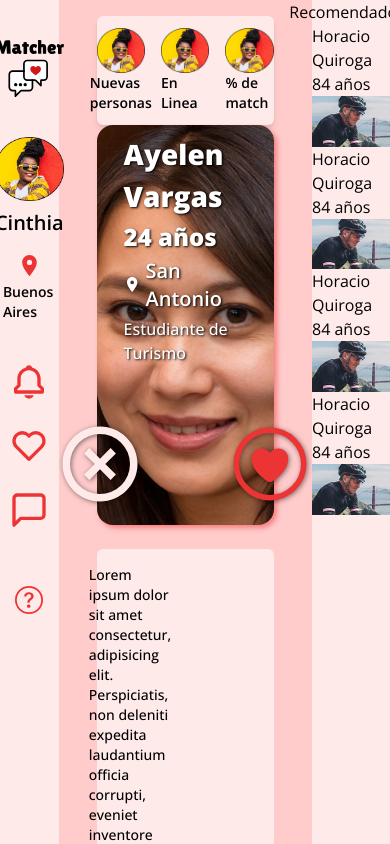
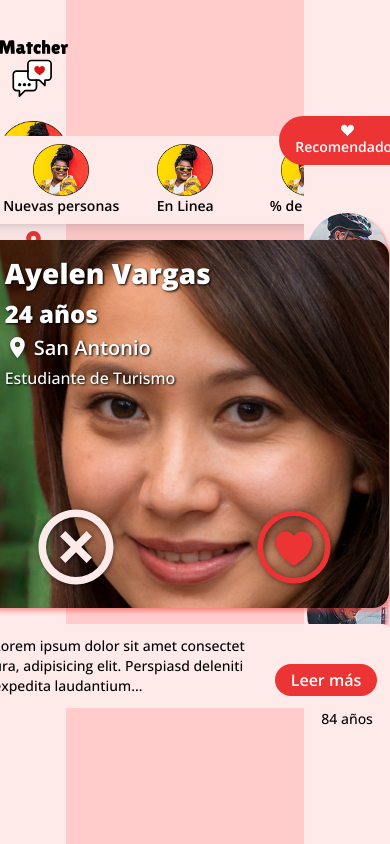
Before and after one commit to No-Country/C8-G49, a React (Create React App) app in the folder frontend/: page /feed in a window 390 px wide. Shown: the top 844 px of the page. Built offline with nearby package versions, Linux system fonts and the light colour scheme.

Commit message:
responsive hasta 750px

```diff
--- a/frontend/src/App.css
+++ b/frontend/src/App.css
@@ -11,7 +11,7 @@ Links: #6F25D9
 Feed: #FFCBCB
 NavBar: #FFEAEA
 Icons: #ed3434
-*******************/
+************************/
 
 * {
 	margin: 0;
@@ -34,15 +34,99 @@ body {
 
 @layer components {
 
-	.swiperCardImg {
+	/*** container clases ***/
+
+	.sideBarContainer {
+		width: 15%;
+	}
+
+	.swiperContainer {
+		width: 65%;
+	}
+
+	.recommendedContainer {
+		width: 20%;
+		gap: 0.75rem;
+	}
+
+	.recommendedImgContainer {
+		gap: 0.5rem;
+	}
+
+	/*** component clases ***/
+
+	.sideBarImg {
+		width: 7rem;
+	}
+
+	.recommendedImg {
+		width: 7rem;
+	}
+
+	/*** utility clases ***/
+
+	.cardShadow {
 		filter: drop-shadow(0.2rem 0.2rem 0.15rem rgb(237, 52, 52, 0.5));
 	}
 
-	.swiperCardTextShadow {
+	.textShadow {
 		text-shadow: 0.075rem 0.075rem 0.15rem #000;
 	}
 
-	.swiperCardIconShadow {
+	.iconShadow {
 		filter: drop-shadow(0.075rem 0.075rem 0.15rem rgb(0, 0, 0, 0.5));
 	}
+
+	.imgShadow {
+		filter: drop-shadow(0.15rem 0.15rem 0.1rem rgb(237, 52, 52, 0.5));
+	}
+
+	.textShadowRed {
+		text-shadow: 0.075rem 0.075rem 0 rgb(237, 52, 52, 0.25);
+	}
+
+	/*** media queries ***/
+
+	@media only screen and (max-width: 1000px) {
+
+		.sideBarContainer {
+            width: 17%;
+        }
+
+		.swiperContainer {
+            width: 61%;
+        }
+
+		.recommendedContainer {
+            width: 22%;
+			gap: 3rem;
+        }
+
+		.recommendedImgContainer {
+			gap: 1.5rem;
+		}
+
+		.sideBarImg {
+			width: 5rem;
+		}
+
+		.recommendedImg {
+			width: 5rem;
+		}
+    }
+
+/* 	@media only screen and (max-width: 750px) {
+
+		.sideBarContainer {
+            width: 20%;
+        }
+
+		.swiperContainer {
+            width: 55%;
+        }
+
+		.recommendedContainer {
+            width: 25%;
+        }
+    } */
 }
--- a/frontend/src/components/Recommended.tsx
+++ b/frontend/src/components/Recommended.tsx
@@ -3,31 +3,35 @@ import { BsFillSuitHeartFill } from 'react-icons/bs';
 
 function Recommended() {
     return (
-        <div className='bg-[#FFEAEA] w-1/5'>
-            <div className="flex justify-center items-center gap-2">
-                <h2>Recomendados</h2>
-                <BsFillSuitHeartFill color="#ed3434" />
+        <div className='recommendedContainer bg-[#FFEAEA] flex flex-col items-center justify-center'>
+            <div className="flex flex-col justify-center items-center px-4 py-2 rounded-full bg-[#ed3434]">
+                <BsFillSuitHeartFill color="#fff" size={13} />
+                <h2 className='text-white font-semibold text-sm'>Recomendados</h2>
             </div>
-            <div className="perfiles-recomendados">
-                <div className="perfil-recomendado">
-                    <h3>Horacio Quiroga</h3>
-                    <p>84 años</p>
-                    <img src={horacio} alt="el buen Horacito" />
+            <div className="recommendedImgContainer flex flex-col items-center justify-center">
+                <div className='flex flex-col items-center justify-center'>
+                    <img src={horacio} alt="el buen Horacito" className='block rounded-full aspect-square
+                    object-cover imgShadow recommendedImg' loading='lazy' />
+                    <div className="flex flex-col items-center justify-center">
+                        <h3 className='font-semibold textShadowRed leading-7'>Horacio Quiroga</h3>
+                        <p className='font-medium text-sm'>84 años</p>
+                    </div>
                 </div>
-                <div className="perfil-recomendado">
-                    <h3>Horacio Quiroga</h3>
-                    <p>84 años</p>
-                    <img src={horacio} alt="el buen Horacito" />
+                <div className='flex flex-col items-center justify-center'>
+                    <img src={horacio} alt="el buen Horacito" className='block rounded-full aspect-square
+                    object-cover imgShadow recommendedImg' loading='lazy' />
+                    <div className="flex flex-col items-center justify-center">
+                        <h3 className='font-semibold textShadowRed leading-7'>Horacio Quiroga</h3>
+                        <p className='font-medium text-sm'>84 años</p>
+                    </div>
                 </div>
-                <div className="perfil-recomendado">
-                    <h3>Horacio Quiroga</h3>
-                    <p>84 años</p>
-                    <img src={horacio} alt="el buen Horacito" />
-                </div>
-                <div className="perfil-recomendado">
-                    <h3>Horacio Quiroga</h3>
-                    <p>84 años</p>
-                    <img src={horacio} alt="el buen Horacito" />
+                <div className='flex flex-col items-center justify-center'>
+                    <img src={horacio} alt="el buen Horacito" className='block rounded-full aspect-square
+                    object-cover imgShadow recommendedImg' loading='lazy' />
+                    <div className="flex flex-col items-center justify-center">
+                        <h3 className='font-semibold textShadowRed leading-7'>Horacio Quiroga</h3>
+                        <p className='font-medium text-sm'>84 años</p>
+                    </div>
                 </div>
             </div>
         </div>
--- a/frontend/src/components/NavBar.tsx
+++ b/frontend/src/components/SideBar.tsx
@@ -6,37 +6,37 @@ import { FiMessageSquare } from 'react-icons/fi';
 import { BsQuestionCircle } from 'react-icons/bs';
 import { Link } from 'react-router-dom';
 
-function NavBar() {
+function SideBar() {
     return (
-        <div className='flex flex-col items-center py-10 bg-[#FFEAEA] w-[15%]'>
+        <div className='sideBarContainer flex flex-col items-center py-10 bg-[#FFEAEA]'>
             <div className="flex flex-col gap-4 items-center">
             <Link to="/">
-                <img src={logo} alt="Matcher logo" className='w-20' />
+                <img src={logo} alt="Matcher logo" className='w-20 block' loading='lazy' />
             </Link>
-                <div className="flex flex-col items-center mt-6">
-                    <img src={profile} alt="foto de perfil" className='w-26' />
+                <div className="flex flex-col items-center mt-2">
+                    <img src={profile} alt="foto de perfil" className='sideBarImg block' loading='lazy' />
                     <p className='font-semibold text-xl mt-2'>Cinthia</p>
-                    <div className="flex flex-col px-2 mt-4 items-center justify-center">
+                    <div className="flex flex-col px-2 mt-2 items-center justify-center">
                         <MdPlace size={25} color="#ed3434" />
                         <p className='text-sm font-semibold mt-1'>Buenos Aires</p>
                     </div>
                 </div>
             </div>
-            <div className='flex flex-col items-center gap-6 pt-10'>
-                <a>
+            <div className='flex flex-col items-center gap-4 mt-6'>
+                <Link to="/">
                     <BiBell size={40} color="#ed3434" className="cursor-pointer" />
-                </a>
-                <a>
+                </Link>
+                <Link to="/">
                     <BiHeart size={40} color="#ed3434" className="cursor-pointer" />
-                </a>
-                <a>
+                </Link>
+                <Link to="/">
                     <FiMessageSquare size={40} color="#ed3434" className="cursor-pointer" />
-                </a>
+                </Link>
             </div>
-            <BsQuestionCircle size={28} color="#ed3434" className="mt-14 cursor-pointer" />
+            <BsQuestionCircle size={30} color="#ed3434" className="mt-10 cursor-pointer" />
         </div>
     )
 
 }
 
-export default NavBar;
+export default SideBar;
--- a/frontend/src/components/index.ts
+++ b/frontend/src/components/index.ts
@@ -1,5 +1,5 @@
 export { default as Root } from './root/Root';
-export { default as NavBar } from './NavBar';
+export { default as SideBar } from './SideBar';
 export { default as Recommended } from './Recommended';
 export { default as SwiperCard } from './swiperComponents/SwiperCard';
 export { default as SwiperFilters } from './swiperComponents/SwiperFilters';
--- a/frontend/src/components/swiperComponents/SwiperCard.tsx
+++ b/frontend/src/components/swiperComponents/SwiperCard.tsx
@@ -5,37 +5,36 @@ import { IoHeartCircleOutline } from 'react-icons/io5';
 
 function SwiperCard() {
     return (
-        <div className='flex flex-col items-center justify-center gap-6'>
-            <div className="relative w-[70%] flex flex-col items-center justify-center">
-                <img src={image} alt="imagen subida a Matcher" className='h-[25rem] object-cover rounded-2xl
-                swiperCardImg' />
-                <div className="absolute top-2 left-[45%] -translate-x-1/2 text-white">
+        <div className='flex flex-col items-center justify-center gap-4 mt-4 z-10'>
+            <div className="relative flex flex-col items-center justify-center">
+                <img src={image} alt="imagen subida a Matcher" className='h-[23rem] w-[25.5rem] object-cover rounded-2xl
+                cardShadow block' loading='lazy' />
+                <div className="absolute top-3 left-[31%] -translate-x-1/2 text-white">
                     <div className="flex flex-col items-start gap-1">
-                        <h1 className='swiperCardTextShadow font-extrabold text-[1.75rem]'>Ayelen Vargas</h1>
-                        <h3 className='swiperCardTextShadow font-extrabold text-2xl'>24 años</h3>
+                        <h1 className='textShadow font-extrabold text-[1.75rem]'>Ayelen Vargas</h1>
+                        <h3 className='textShadow font-extrabold text-2xl'>24 años</h3>
                         <div className="flex gap-1 items-center justify-center">
-                            <MdPlace className='swiperCardIconShadow' size={25} />
-                            <p className='swiperCardTextShadow font-semibold text-xl'>San Antonio</p>
+                            <MdPlace className='iconShadow' size={25} />
+                            <p className='textShadow font-semibold text-xl'>San Antonio</p>
                         </div>
-                        <p className='swiperCardTextShadow font-medium'>Estudiante de Turismo</p>
+                        <p className='textShadow font-medium'>Estudiante de Turismo</p>
                     </div>
                 </div>
                 <div className="absolute bottom-4">
-                    <div className="flex gap-20 justify-center items-center">
+                    <div className="flex gap-32 justify-center items-center">
                         <button>
-                            <RiCloseCircleLine color='#FFEAEA' size={90} className="swiperCardIconShadow" />
+                            <RiCloseCircleLine color='#FFEAEA' size={90} className="iconShadow" />
                         </button>
                         <button>
-                            <IoHeartCircleOutline color='#ed3434' size={90} className="swiperCardIconShadow" />
+                            <IoHeartCircleOutline color='#ed3434' size={90} className="iconShadow" />
                         </button>
                     </div>
                 </div>
             </div>
-            <div className="w-[70%] bg-[#FFEAEA] rounded-md flex justify-center items-end gap-2 p-4">
+            <div className="w-[25.5rem] bg-[#FFEAEA] rounded-md flex justify-center items-end gap-2 p-3">
                 <p className='text-sm font-medium'>
-                    Lorem ipsum dolor sit amet consectetur, adipisicing elit. Perspiciatis, non deleniti
-                    expedita laudantium officia corrupti, eveniet inventore odio velit possimus deserunt,
-                    ad harum veniam. Delectus...
+                    Lorem ipsum dolor sit amet consectet ura, adipisicing elit. Perspiasd deleniti
+                    expedita laudantium...
                 </p>
                 <button className='text-white font-semibold px-4 py-1 rounded-2xl min-w-max bg-[#ed3434]'>
                     Leer más
--- a/frontend/src/components/swiperComponents/SwiperFilters.tsx
+++ b/frontend/src/components/swiperComponents/SwiperFilters.tsx
@@ -2,18 +2,18 @@ import profile from '../../assets/sidebar-profile.png';
 
 function SwiperFilters() {
     return (
-        <div className="flex justify-around items-center bg-[#FFEAEA] w-[70%] rounded-md shadow-md">
-            <div className='py-3 grid grid-cols-3 gap-4'>
+        <div className="flex justify-around items-center bg-[#FFEAEA] w-[25.5rem] rounded-md shadow-lg">
+            <div className='py-2 grid grid-cols-3 gap-2'>
                 <div className="flex flex-col items-center justify-center cursor-pointer">
-                    <img src={profile} alt="foto de perfil" className='w-14' />
+                    <img src={profile} alt="foto de perfil" className='w-14 block' loading='lazy' />
                     <p className='font-semibold text-sm'>Nuevas personas</p>
                 </div>
                 <div className="flex flex-col items-center justify-center cursor-pointer">
-                    <img src={profile} alt="foto de perfil" className='w-14' />
+                    <img src={profile} alt="foto de perfil" className='w-14 block' loading='lazy' />
                     <p className='font-semibold text-sm'>En Linea</p>
                 </div>
                 <div className="flex flex-col items-center justify-center cursor-pointer">
-                    <img src={profile} alt="foto de perfil" className='w-14' />
+                    <img src={profile} alt="foto de perfil" className='w-14 block' loading='lazy' />
                     <p className='font-semibold text-sm'>% de match</p>
                 </div>
             </div>
--- a/frontend/src/pages/Feed.tsx
+++ b/frontend/src/pages/Feed.tsx
@@ -1,10 +1,10 @@
-import { NavBar, SwiperCard, SwiperFilters, Recommended } from './../components/';
+import { SideBar, SwiperCard, SwiperFilters, Recommended } from './../components/';
 
 function Feed() {
     return (
-    <div className="flex min-h-screen w-screen bg-[#ffcbcb]">
-        <NavBar />
-        <div className="flex flex-col items-center justify-around py-4 w-[65%]">
+    <div className="flex h-screen w-screen bg-[#ffcbcb]">
+        <SideBar />
+        <div className="swiperContainer flex flex-col items-center justify-center">
             <SwiperFilters />
             <SwiperCard />
         </div>
--- a/frontend/src/pages/Register.tsx
+++ b/frontend/src/pages/Register.tsx
@@ -6,7 +6,7 @@ import { HiOutlineMail } from "react-icons/hi";
 const Register = () => {
     return (
         <div className='bg-[#fba7fb] min-h-screen w-screen flex flex-col gap-12 items-center justify-center'>
-            <img src={logo} alt="Matcher logo" className='w-56' />
+            <img src={logo} alt="Matcher logo" className='w-56 block' />
             <div className='w-64 text-center font-semibold text-xl'>
                 <p>Regístrate en Matcher y conoce un mundo de personas que te esperan en nuestra comunidad</p>
             </div>
```
